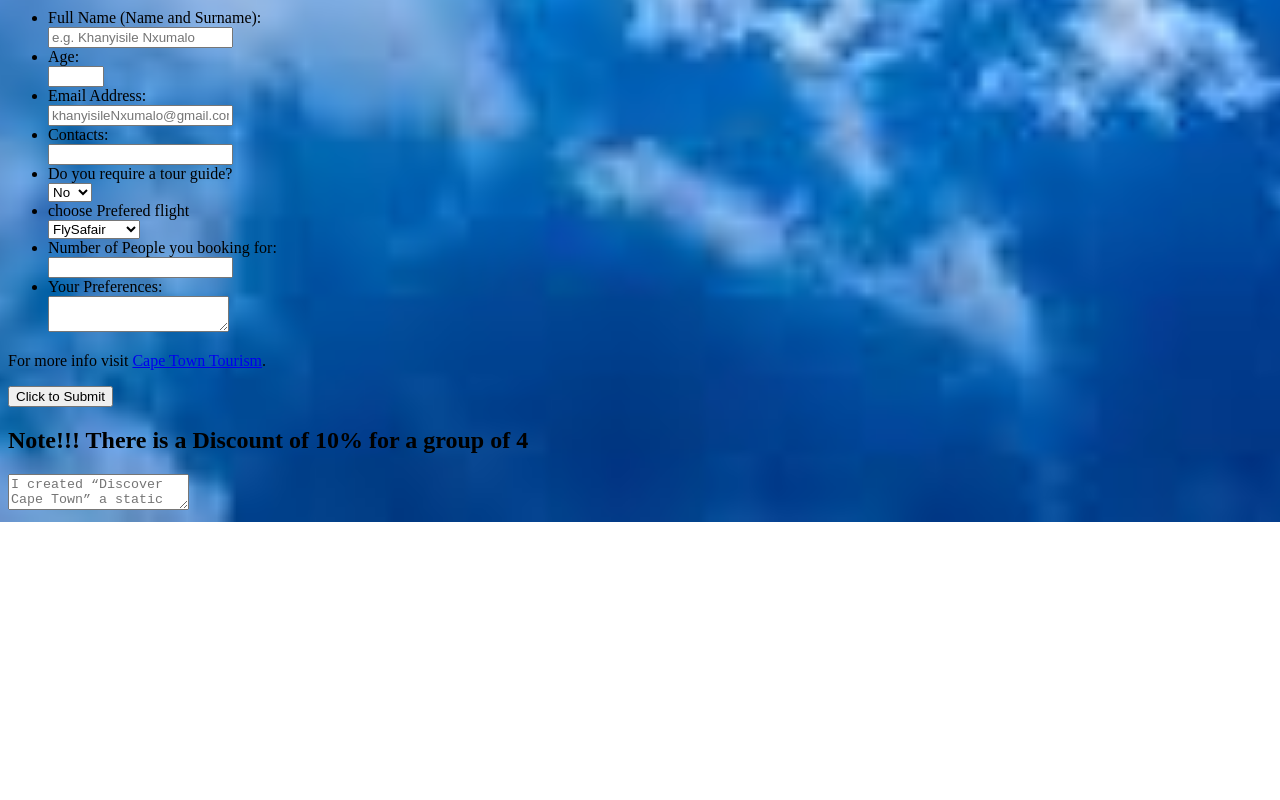
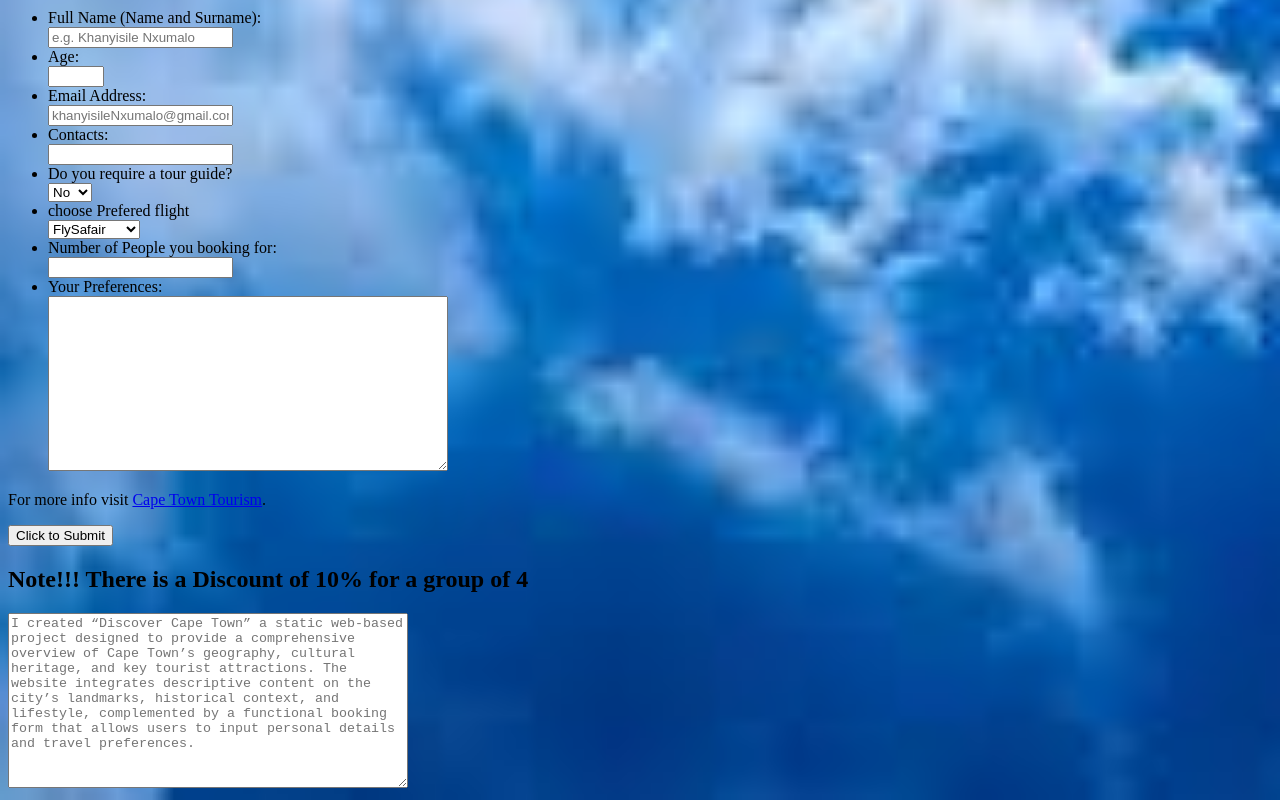
Before and after one commit to KhanyisileNxumalo8/experimental-website, a plain HTML site: page index.html in a window 1280 px wide. Shown: the part 1280-2080 px from the top of the page. Before the commit the page ends 1802 px from the top, so only its background shows below. Drawn offline with Linux system fonts and the light colour scheme.

Commit message:
Update index.html

```diff
--- a/index.html
+++ b/index.html
@@ -5,6 +5,9 @@
     background-repeat: no-repeat;
     background-size:cover;
     background-position: center;}
+</style>
+<style>
+    textarea{ width: 400px; height:175px; box-sizing: border-box;}
 </style>
 <body>
     <background color="blue"
```
